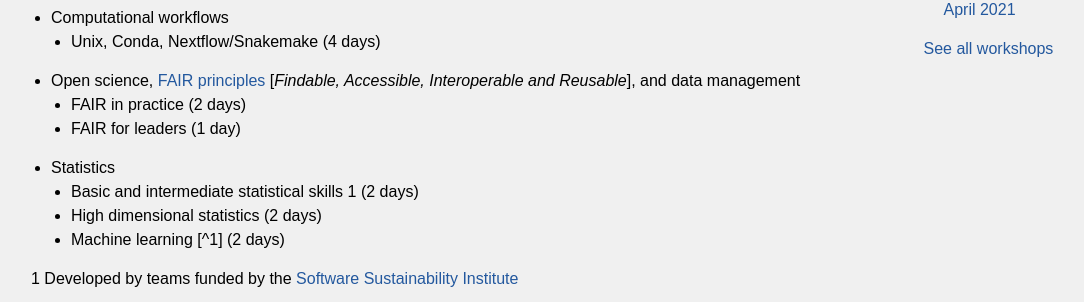
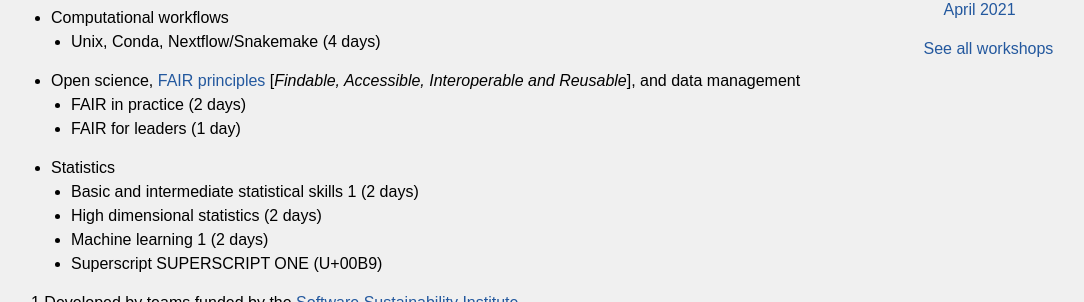
Before and after one commit to edcarp/Ed-DaSH, a Jekyll site: the page built from index.md, in a window 1280 px wide, cut to the strip 456-758 px from the top of the page. Shown: the whole strip, without its empty margins (19-1103 px from the left). Built offline with Jekyll 4.4.1, drawn with Linux system fonts in a browser that asks for light colours; nearby versions of some CDN libraries; our own code applies the rules of GitHub Pages for plain Markdown files.

Commit message:
Update index.md

```diff
--- a/index.md
+++ b/index.md
@@ -61,7 +61,8 @@ Ed-DaSH is a **Da**ta **S**cience training programme for **H**ealth and Bioscien
 * Statistics
   * Basic and intermediate statistical skills <sup>1</sup> (2 days)
   * High dimensional statistics (2 days)
-  * Machine learning <sup>[^1]</sup> (2 days)
+  * Machine learning <sup> 1 </sup> (2 days)
+  * Superscript SUPERSCRIPT ONE (U+00B9)
 
 <sup>1</sup> Developed by teams funded by the [Software Sustainability Institute][ssi]{:target="_blank"}
 
```
